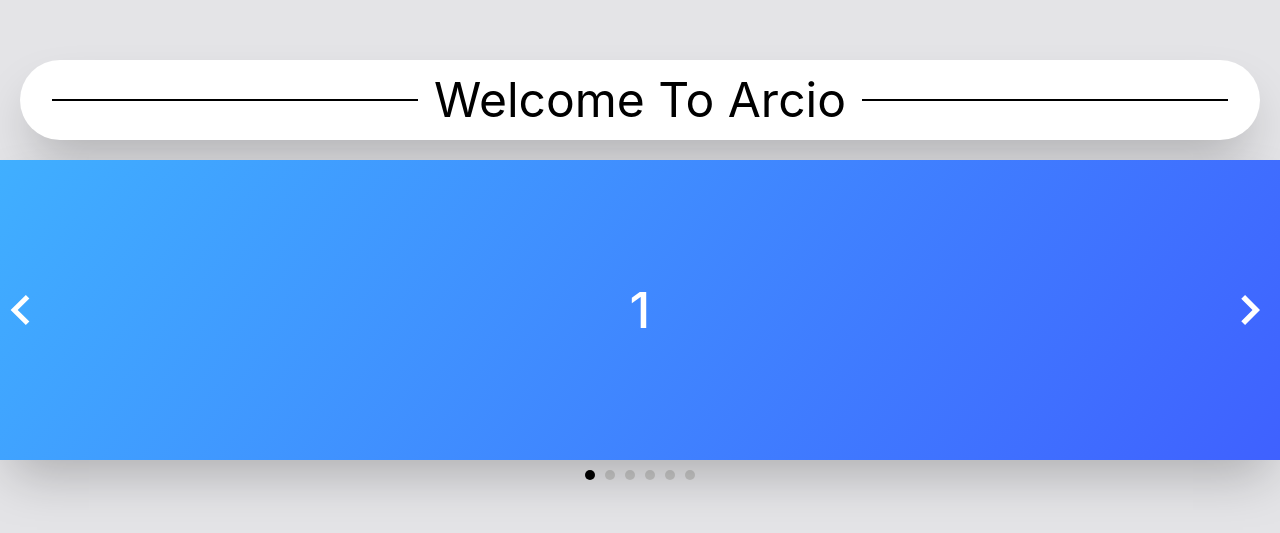
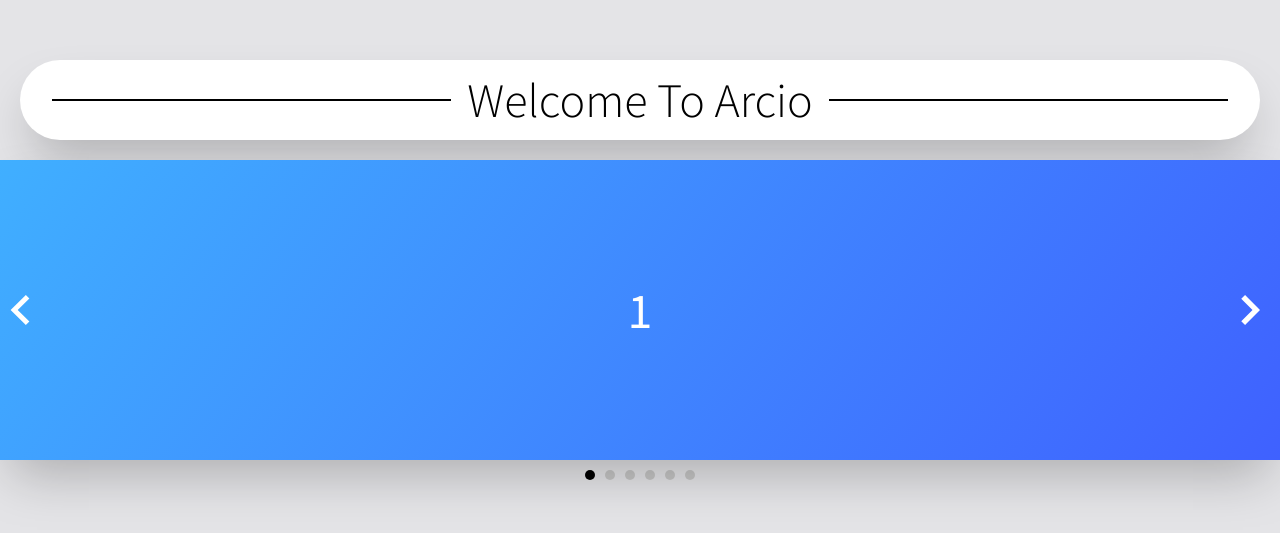
Before and after one commit to arcio-uk/Sales-Website, a React (Vite) app: page / in a window 1280 px wide. Shown: the part 135-668 px from the top of the page. Built offline with nearby package versions, Linux system fonts and the light colour scheme.

Commit message:
chore: importing fonts

```diff
--- a/src/index.css
+++ b/src/index.css
@@ -1,17 +1,19 @@
+@import url('https://fonts.googleapis.com/css2?family=Inter:wght@100;200;300;400;500;600;700;800;900&display=swap');
+@import url('https://fonts.googleapis.com/css2?family=Kanit:wght@100&family=Source+Sans+Pro:wght@300;400;700&display=swap');
 @tailwind base;
 @tailwind components;
 @tailwind utilities;
 
 body {
   margin: 0;
-  font-family: -apple-system, BlinkMacSystemFont, 'Segoe UI', 'Roboto', 'Oxygen',
-    'Ubuntu', 'Cantarell', 'Fira Sans', 'Droid Sans', 'Helvetica Neue',
-    sans-serif;
   -webkit-font-smoothing: antialiased;
   -moz-osx-font-smoothing: grayscale;
 }
 
-code {
-  font-family: source-code-pro, Menlo, Monaco, Consolas, 'Courier New',
-    monospace;
+@layer base {
+  html {
+		font-family: 'Kanit', sans-serif;
+    font-family: 'Source Sans Pro', sans-serif;
+		font-weight: 300;
+  }
 }
```
